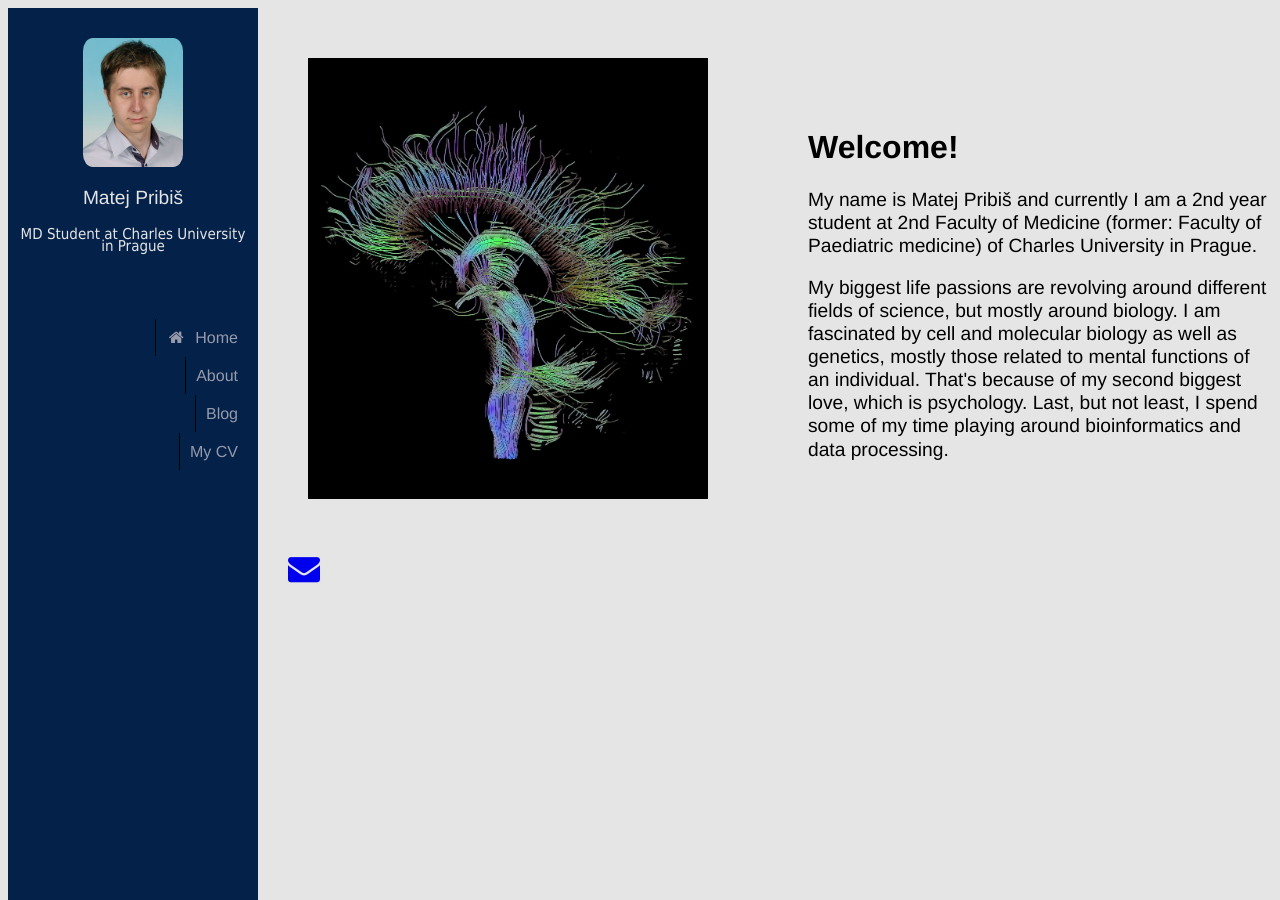
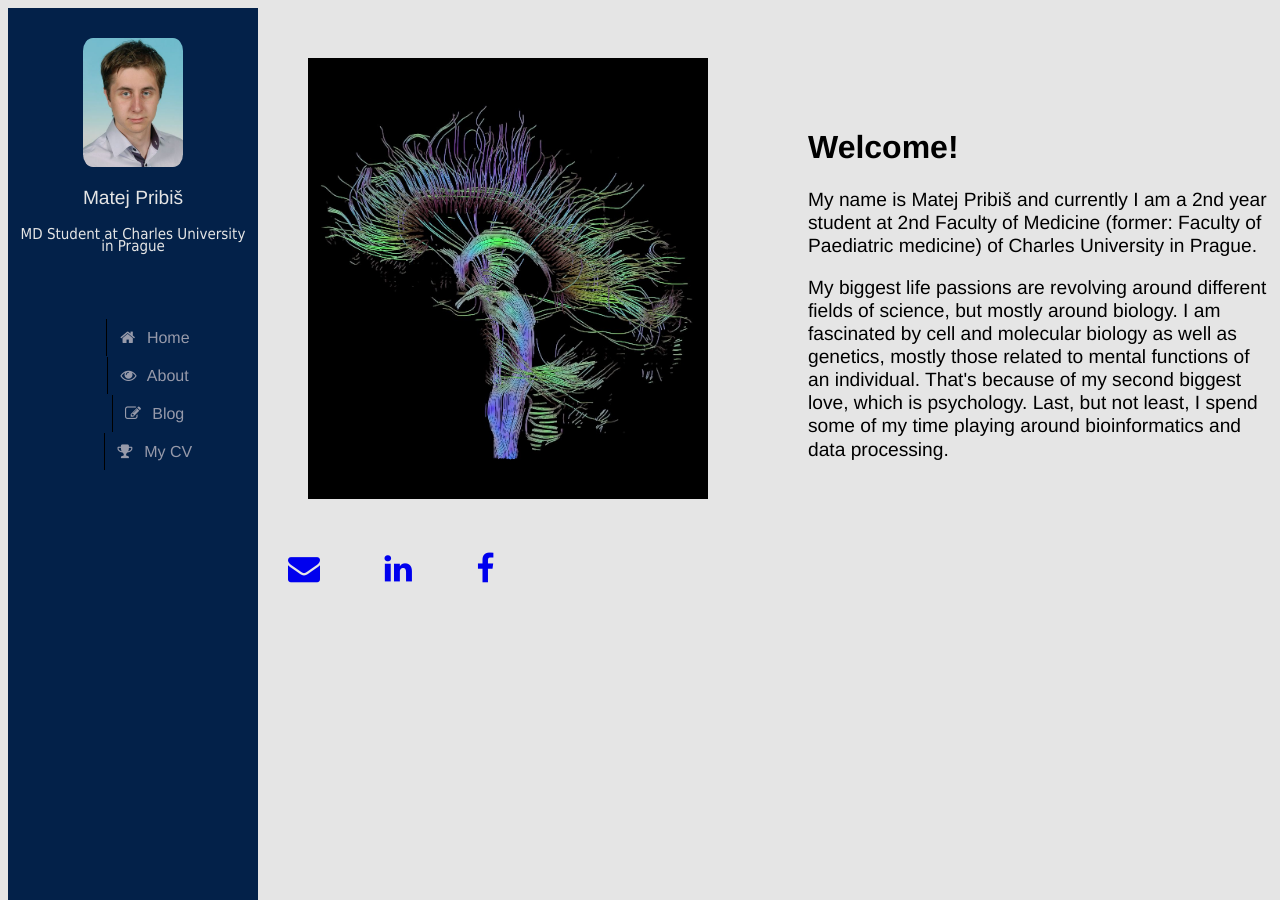
Before and after one commit to pribism/pribism.github.io, a Jekyll site: the page built from index.html, in a window 1280 px wide. Built offline with Jekyll 4.4.1, drawn with Linux system fonts in a browser that asks for light colours.

Commit message:
added icons, links to footer

```diff
--- a/_layouts/default.html
+++ b/_layouts/default.html
@@ -15,9 +15,9 @@
                         <br></br>
                         <ul>
 				<li><a href="/index.html"><i class="fa fa-home fa-fw"></i>&nbsp; Home</a></li>
-                                <li><a href="/index.html">About</a></li>
-                                <li><a href="/blog">Blog</a></li>
-                                <li><a href="/cv">My CV</a></li>
+				<li><a href="/index.html"><i class="fa fa-eye fa-fw"></i>&nbsp; About</a></li>
+				<li><a href="/blog"><i class="fa fa-pencil-square-o fa-fw"></i>&nbsp; Blog</a></li>
+				<li><a href="/cv"><i class="fa fa-trophy fa-fw"></i>&nbsp; My CV</a></li>
                         </ul>
                 </div>
                 	<div class="main">
@@ -25,7 +25,8 @@
      			</div>
                 <div id="foot">
 			<a href="mailto:matejpribis@gmail.com"><i class="fa fa-envelope fa-2x"></i></a>
-			<!--<a href=""></a>-->
+			<a href="https://cz.linkedin.com/in/pribism"><i class="fa fa-linkedin fa-2x"></i></a>
+			<a href="https://www.facebook.com/matej.pribis"><i class="fa fa-facebook fa-2x"></i></a>
 
                 </div>
         </body>
--- a/css/main.css
+++ b/css/main.css
@@ -75,7 +75,7 @@ body {
 
 #lsb ul li {
 	display: block;
-	text-align: right;
+	text-align: center;
 	padding: 10px;
 	background-color: #032149;
 }
```
